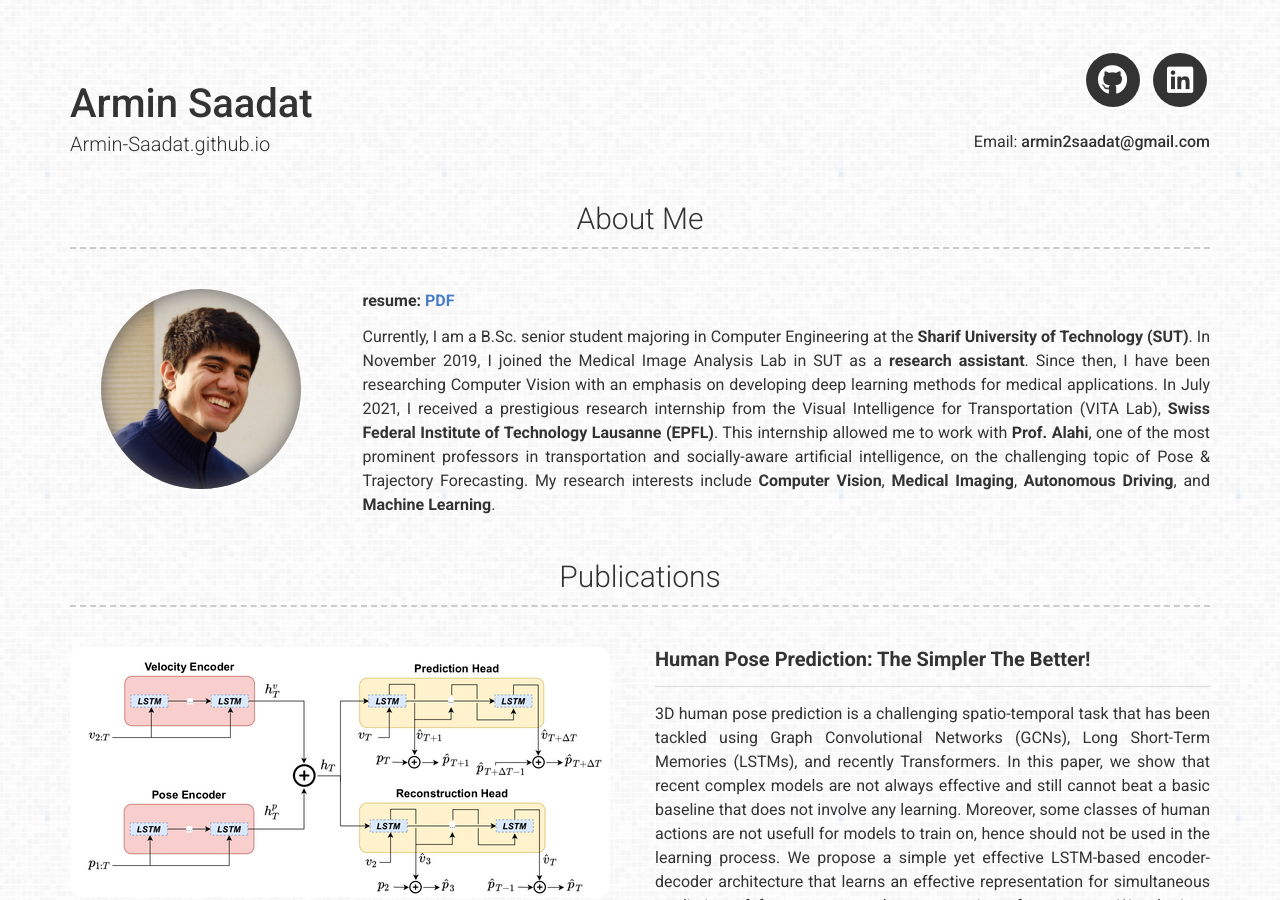
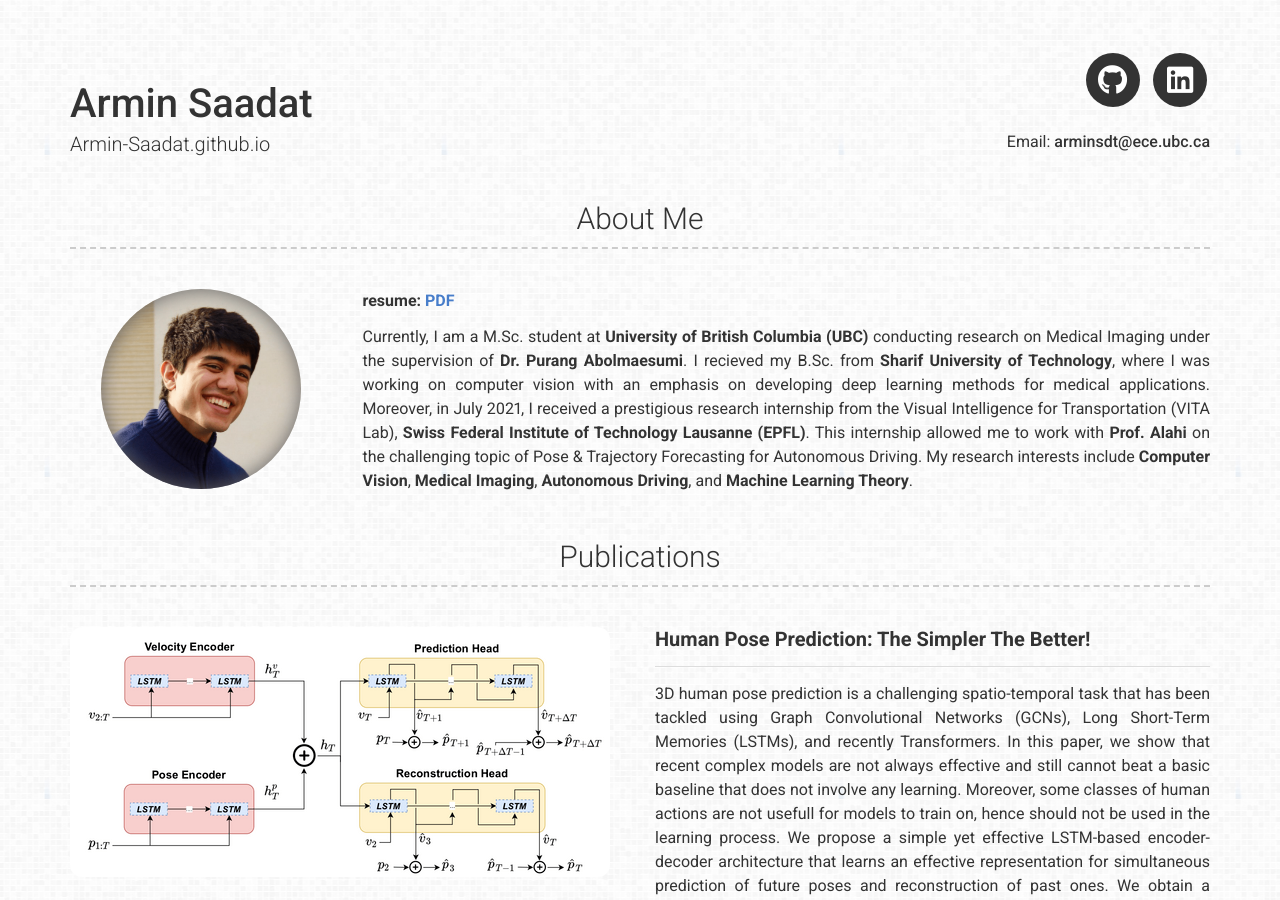
Before and after one commit to Armin-Saadat/Armin-Saadat.github.io, a Jekyll site: the page built from index.md, in a window 1280 px wide and 900 px high. Built offline with Jekyll 4.4.1, drawn with Linux system fonts in a browser that asks for light colours; a style sheet for code colours, icons or effects is not loaded; some of the changed text lies outside the part shown.

Commit message:
edit main page

```diff
--- a/_config.yml
+++ b/_config.yml
@@ -5,7 +5,7 @@
 # Personal info
 name: "Armin Saadat"
 #title: Blah
-email: armin2saadat@gmail.com
+email: arminsdt@ece.ubc.ca
 
 # Social links
 # twitter_username: facespics
@@ -29,12 +29,11 @@
   **resume: [PDF](https://armin-saadat.github.io/files/resume.pdf)**
 
 
-  Currently, I am a B.Sc. senior student majoring in Computer Engineering at the **Sharif University of Technology (SUT)**.
-  In November 2019, I joined the Medical Image Analysis Lab in SUT as a **research assistant**.
-  Since then, I have been researching Computer Vision with an emphasis on developing deep learning methods for medical applications.
-  In July 2021, I received a prestigious research internship from the Visual Intelligence for Transportation (VITA Lab), **Swiss Federal Institute of Technology Lausanne (EPFL)**.
-  This internship allowed me to work with **Prof. Alahi**, one of the most prominent professors in transportation and socially-aware artificial intelligence, on the challenging topic of Pose & Trajectory Forecasting.
-  My research interests include **Computer Vision**, **Medical Imaging**, **Autonomous Driving**, and **Machine Learning**.
+  Currently, I am a M.Sc. student at **University of British Columbia (UBC)** conducting research on Medical Imaging under the supervision of **Dr. Purang Abolmaesumi**.
+  I recieved my B.Sc. from **Sharif University of Technology**, where I was working on computer vision with an emphasis on developing deep learning methods for medical applications.
+  Moreover, in July 2021, I received a prestigious research internship from the Visual Intelligence for Transportation (VITA Lab), **Swiss Federal Institute of Technology Lausanne (EPFL)**.
+  This internship allowed me to work with **Prof. Alahi** on the challenging topic of Pose & Trajectory Forecasting for Autonomous Driving.
+  My research interests include **Computer Vision**, **Medical Imaging**, **Autonomous Driving**, and **Machine Learning Theory**.
 # Projects Section
 # projects_title: Publications
 
```
Also changed, not shown: _data/education.yml (+7 -7 lines).
